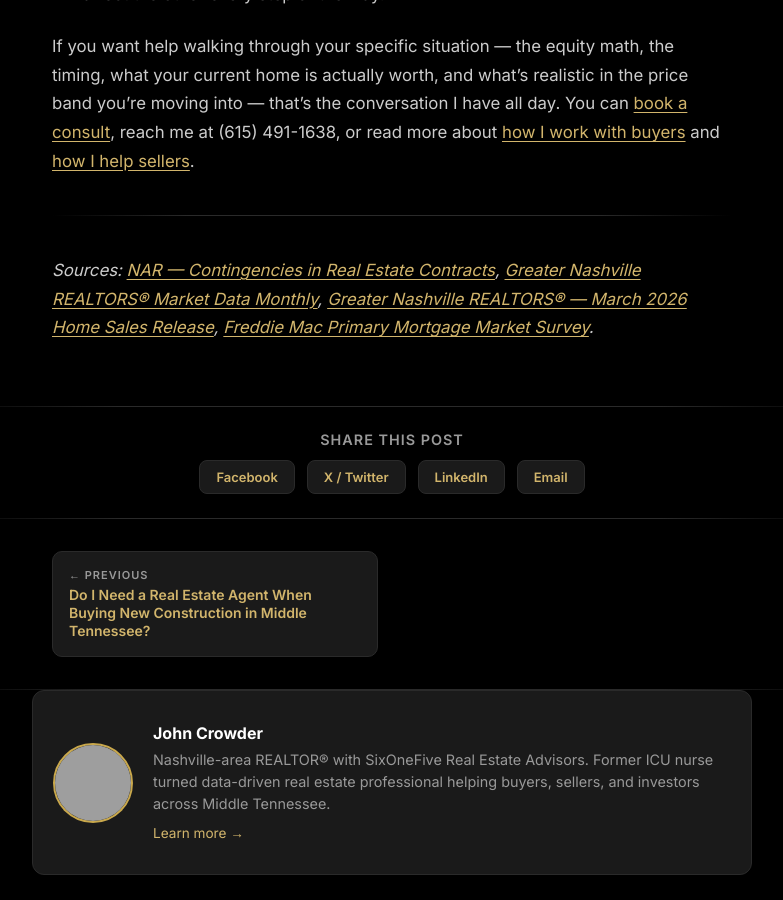
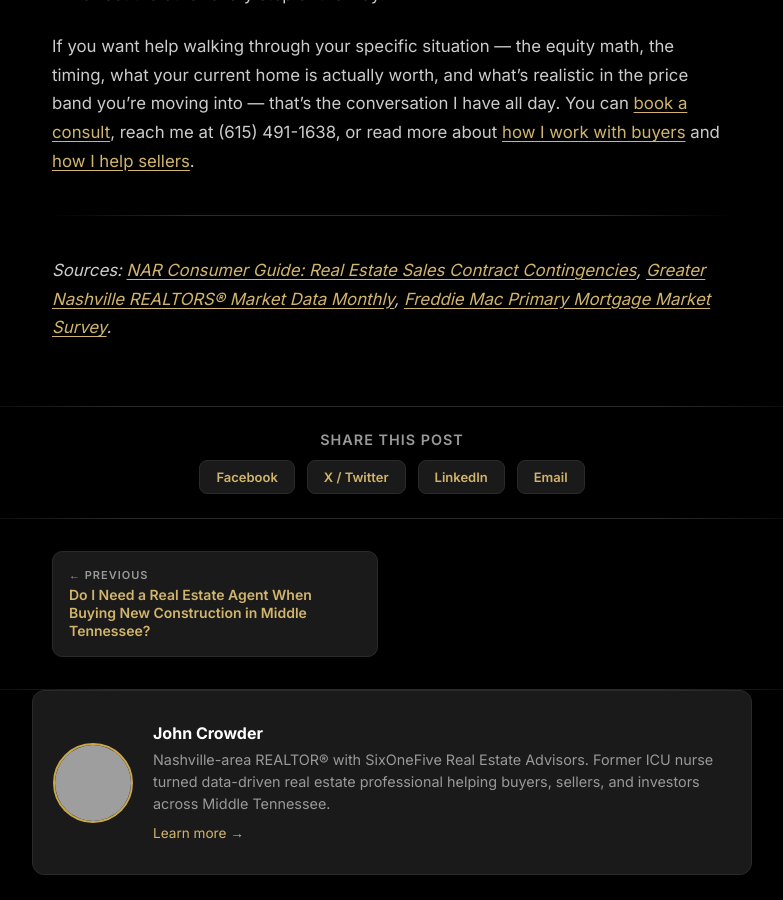
Before and after one commit to 615RealtyGuy/615RealtyGuy, a Jekyll site: the page built from _posts/2026-05-18-should-i-sell-before-buying-middle-tennessee.md, in a window 1280 px wide and 900 px high, scrolled down 10113 px, cut to the strip 0-900 px from the top of the window. Shown: the whole strip, without its empty margins (248-1031 px from the left). Built offline with Jekyll 4.4.1, drawn with Linux system fonts in a browser that asks for light colours; grey boxes are pictures that could not be loaded.

Commit message:
Fix source links: point NAR to the actual contingencies guide; drop 404'd GNR deep link
The previous sources line pointed "Contingencies in Real Estate Contracts"
at the NAR homepage (no relevant content) and used a March 2026 GNR
home-sales-release URL that now returns 404. Replaced with:

- NAR Consumer Guide: Real Estate Sales Contract Contingencies — the
  actual NAR page covering home sale and home close contingencies, which
  is what the post cites.
- Greater Nashville REALTORS Market Data Monthly — the stable monthly
  market data hub (the previously linked deep release page is no longer
  reachable).

Freddie Mac PMMS link verified (still resolves; 6.36% on 2026-05-14
matches the figure cited in the post).

Co-Authored-By: Claude Opus 4.7 (1M context) <noreply@anthropic.com>

```diff
--- a/_posts/2026-05-18-should-i-sell-before-buying-middle-tennessee.md
+++ b/_posts/2026-05-18-should-i-sell-before-buying-middle-tennessee.md
@@ -203,4 +203,4 @@ If you want help walking through your specific situation — the equity math, th
 
 ---
 
-*Sources: [NAR — Contingencies in Real Estate Contracts](https://www.nar.realtor/), [Greater Nashville REALTORS® Market Data Monthly](https://www.greaternashvillerealtors.org/market-data-monthly/), [Greater Nashville REALTORS® — March 2026 Home Sales Release](https://www.greaternashvillerealtors.org/news/2026/03/09/home-sales-release/inventory-climbs-while-sales-hold-steady-buyers-gain-the-edge), [Freddie Mac Primary Mortgage Market Survey](https://www.freddiemac.com/pmms).*
+*Sources: [NAR Consumer Guide: Real Estate Sales Contract Contingencies](https://www.nar.realtor/the-facts/consumer-guide-real-estate-contract-contingencies), [Greater Nashville REALTORS® Market Data Monthly](https://www.greaternashvillerealtors.org/market-data-monthly/), [Freddie Mac Primary Mortgage Market Survey](https://www.freddiemac.com/pmms).*
```
